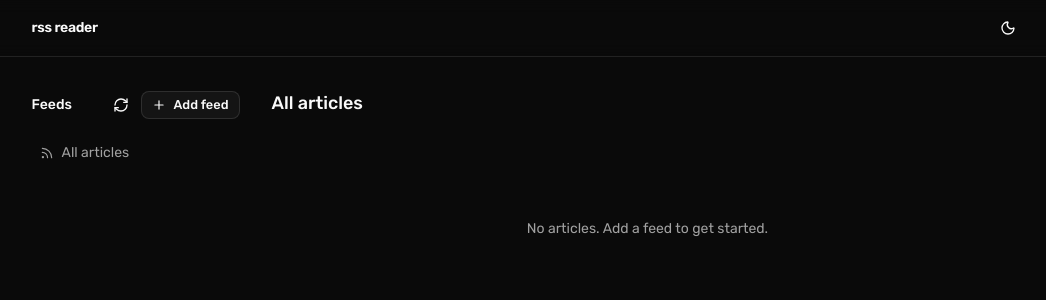
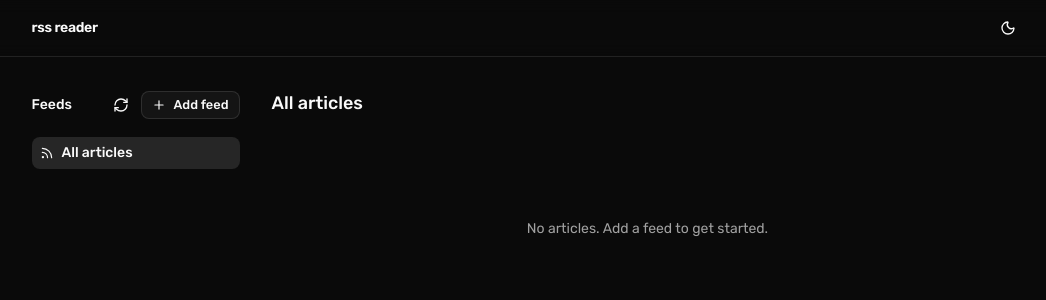
Before and after one commit to Bexazavr/rss-reader, a Next.js app: page /all in a window 1280 px wide. Shown: the top 300 px of the page, without its empty margins (105-1151 px from the left). Built offline with nearby package versions, Linux system fonts and the light colour scheme.

Commit message:
feat: active state highlight in feed sidebar

```diff
--- a/src/components/feed-sidebar.tsx
+++ b/src/components/feed-sidebar.tsx
@@ -25,7 +25,9 @@ export function FeedSidebar() {
       <nav className="flex flex-col gap-1">
         <Link
           href="/all"
-          className="flex items-center gap-2 rounded-md px-2 py-1.5 text-sm text-muted-foreground transition-colors hover:bg-accent hover:text-foreground"
+          className={`flex items-center gap-2 rounded-md px-2 py-1.5 text-sm transition-colors hover:bg-accent hover:text-foreground ${
+            pathname === '/all' ? 'bg-accent text-foreground font-medium' : 'text-muted-foreground'
+          }`}
         >
           <Rss className="h-3.5 w-3.5 shrink-0" />
           All articles
@@ -34,7 +36,9 @@ export function FeedSidebar() {
           <div key={feed.id} className="group flex items-center gap-1">
             <Link
               href={`/feed/${feed.id}`}
-              className="flex min-w-0 flex-1 items-center gap-2 rounded-md px-2 py-1.5 text-sm text-muted-foreground transition-colors hover:bg-accent hover:text-foreground"
+              className={`flex min-w-0 flex-1 items-center gap-2 rounded-md px-2 py-1.5 text-sm transition-colors hover:bg-accent hover:text-foreground ${
+                pathname === `/feed/${feed.id}` ? 'bg-accent text-foreground font-medium' : 'text-muted-foreground'
+              }`}
             >
               <span className="truncate">{feed.title ?? feed.url}</span>
             </Link>
```
